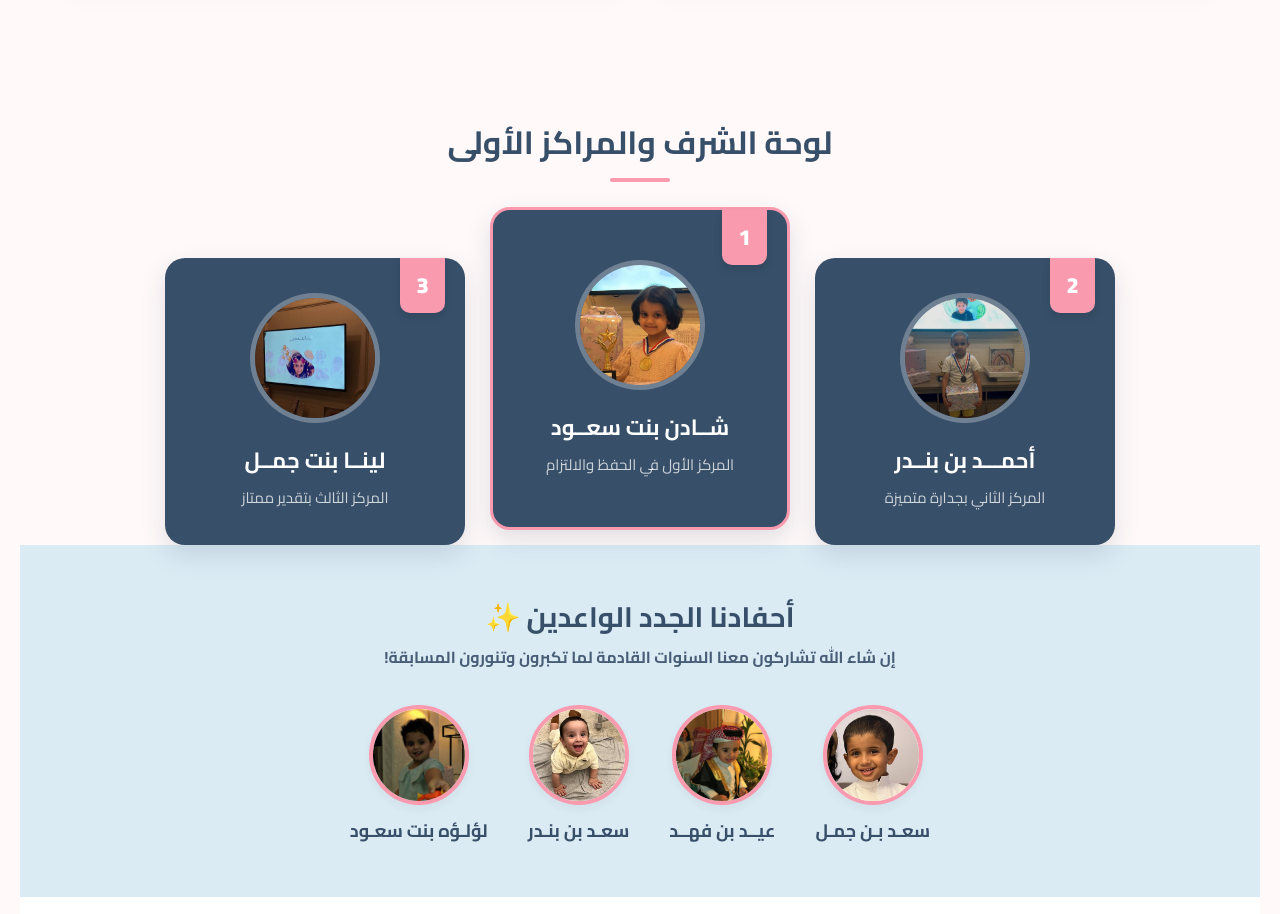
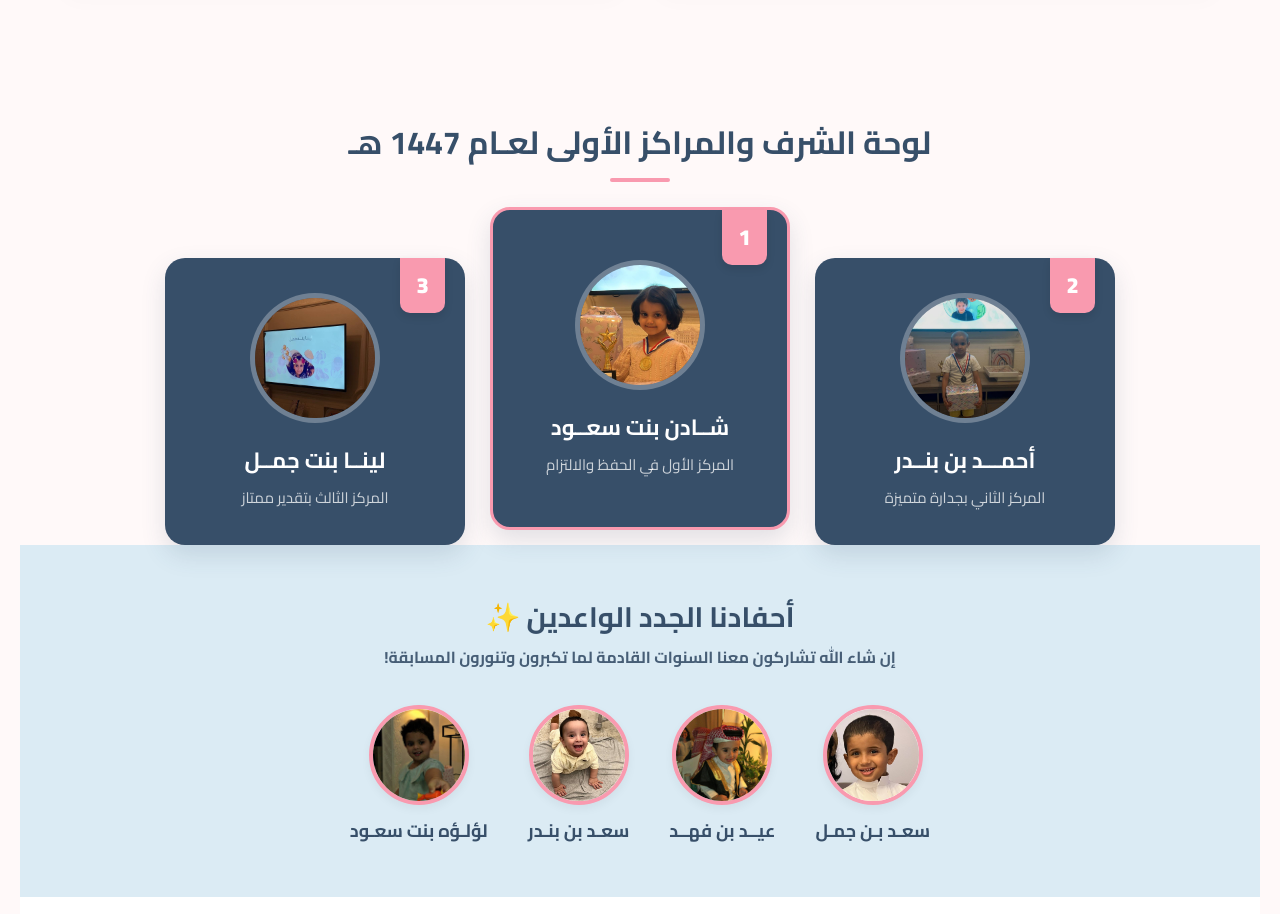
Before and after one commit to WBAproject/seenalahfad, a plain HTML site: page index.html in a window 1280 px wide. Shown: the part 2226-3140 px from the top of the page. Drawn offline with Linux system fonts and the light colour scheme.

Commit message:
Update index.html

```diff
--- a/index.html
+++ b/index.html
@@ -162,7 +162,7 @@
     <!-- قسم الفائزين والمراكز الأولى -->
     <!-- قسم الفائزين والمراكز الأولى -->
 <section class="winners-section" id="winners">
-        <h2 class="section-title">لوحة الشرف والمراكز الأولى</h2>
+        <h2 class="section-title"> لوحة الشرف والمراكز الأولى لعـام 1447 هـ </h2>
 
         <div class="winners-container">
 
```
